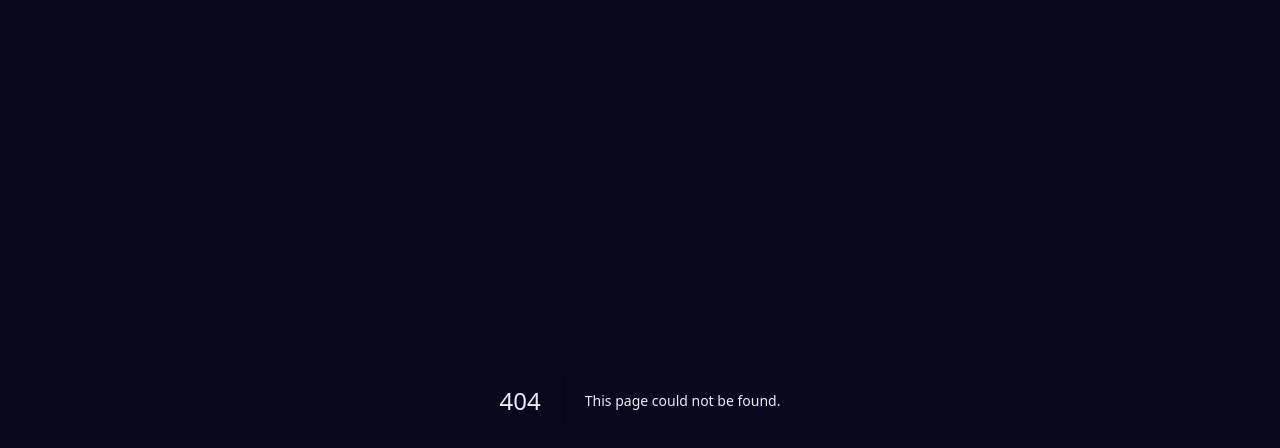
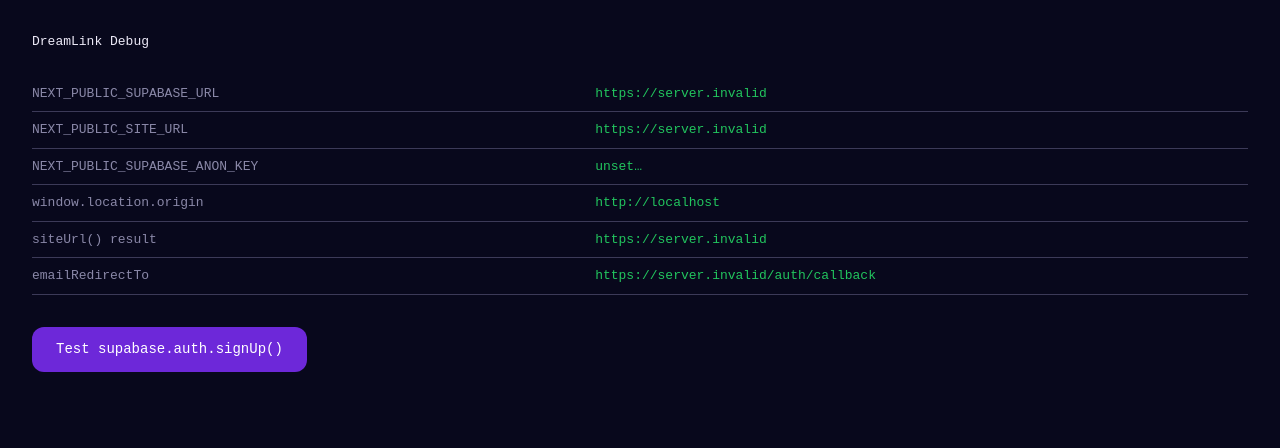
Before and after one commit to kwisatzhadrada/dune, a Next.js app: page /debug in a window 1280 px wide. Before the commit this address had no page. Shown: the top 448 px of the page. Built offline with nearby package versions, Linux system fonts and the light colour scheme; no server answers.

Commit message:
debug: add /debug page with runtime env var inspection and live signUp test

```diff
--- /dev/null
+++ b/app/debug/page.tsx
@@ -0,0 +1,78 @@
+'use client'
+
+import { useState } from 'react'
+import { createClient } from '@/lib/supabase/client'
+import { siteUrl } from '@/lib/siteUrl'
+
+export default function DebugPage() {
+  const [result, setResult] = useState<string>('')
+  const [running, setRunning] = useState(false)
+
+  const supabaseUrl = process.env.NEXT_PUBLIC_SUPABASE_URL
+  const siteUrlValue = process.env.NEXT_PUBLIC_SITE_URL
+  const anonKey = process.env.NEXT_PUBLIC_SUPABASE_ANON_KEY
+  const redirectTo = `${siteUrl()}/auth/callback`
+
+  async function testSignup() {
+    setRunning(true)
+    setResult('Running...')
+    const supabase = createClient()
+    const { data, error } = await supabase.auth.signUp({
+      email: `debug-test-${Date.now()}@example.com`,
+      password: 'test1234',
+      options: { emailRedirectTo: redirectTo },
+    })
+    const out = {
+      error: error ? {
+        name: error.name,
+        message: error.message,
+        status: error.status,
+        stack: (error as any).stack,
+        raw: JSON.parse(JSON.stringify(error)),
+      } : null,
+      data: data ? { user: data.user?.id, session: !!data.session } : null,
+    }
+    setResult(JSON.stringify(out, null, 2))
+    setRunning(false)
+  }
+
+  return (
+    <div style={{ fontFamily: 'monospace', padding: 32, background: '#08081C', color: '#EDEAF8', minHeight: '100vh' }}>
+      <h1 style={{ marginBottom: 24 }}>DreamLink Debug</h1>
+
+      <table style={{ borderCollapse: 'collapse', marginBottom: 32, width: '100%' }}>
+        <tbody>
+          {[
+            ['NEXT_PUBLIC_SUPABASE_URL', supabaseUrl],
+            ['NEXT_PUBLIC_SITE_URL', siteUrlValue],
+            ['NEXT_PUBLIC_SUPABASE_ANON_KEY', anonKey ? anonKey.slice(0, 20) + '…' : undefined],
+            ['window.location.origin', typeof window !== 'undefined' ? window.location.origin : 'SSR'],
+            ['siteUrl() result', siteUrl()],
+            ['emailRedirectTo', redirectTo],
+          ].map(([k, v]) => (
+            <tr key={k} style={{ borderBottom: '1px solid #3C3A58' }}>
+              <td style={{ padding: '8px 16px 8px 0', color: '#8A88A8', whiteSpace: 'nowrap' }}>{k}</td>
+              <td style={{ padding: '8px 0', color: v ? '#22C55E' : '#EF4444', wordBreak: 'break-all' }}>
+                {v ?? '(undefined — NOT SET)'}
+              </td>
+            </tr>
+          ))}
+        </tbody>
+      </table>
+
+      <button
+        onClick={testSignup}
+        disabled={running}
+        style={{ background: '#6D28D9', color: 'white', border: 'none', padding: '12px 24px', borderRadius: 12, cursor: 'pointer', marginBottom: 16, fontSize: 14 }}
+      >
+        {running ? 'Testing...' : 'Test supabase.auth.signUp()'}
+      </button>
+
+      {result && (
+        <pre style={{ background: '#0C0D22', border: '1px solid #3C3A58', borderRadius: 12, padding: 16, whiteSpace: 'pre-wrap', wordBreak: 'break-all', fontSize: 13 }}>
+          {result}
+        </pre>
+      )}
+    </div>
+  )
+}
```
